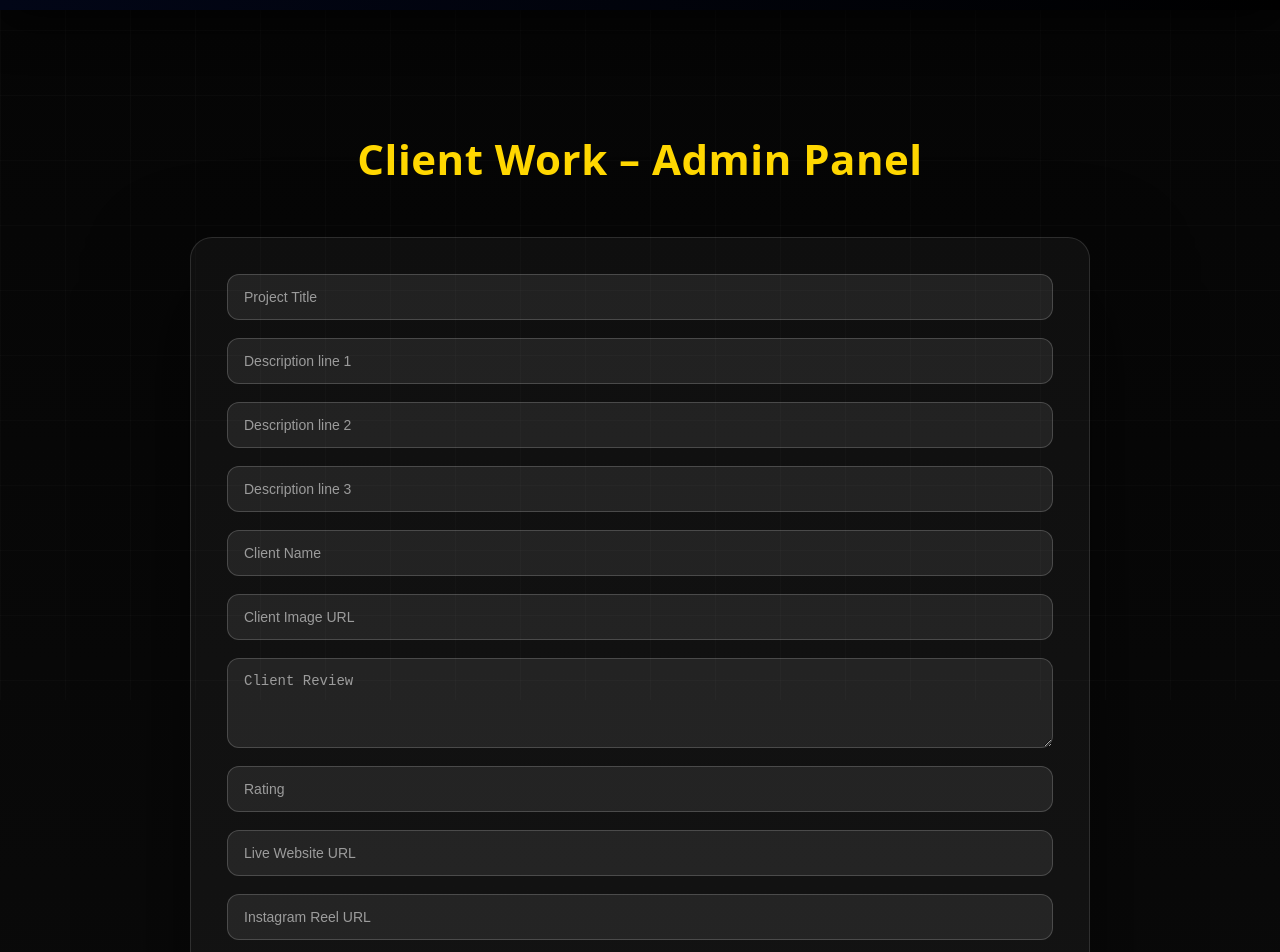
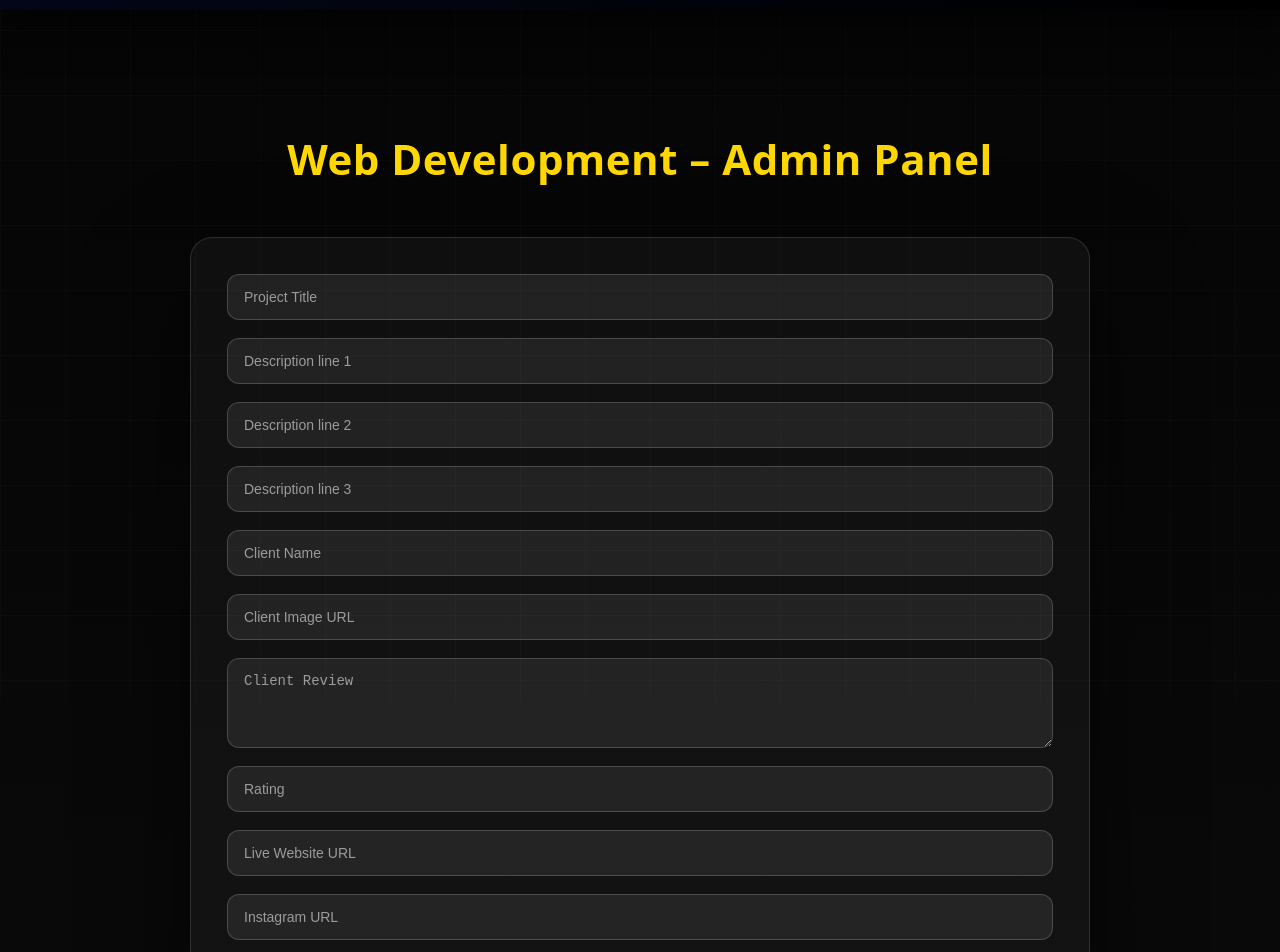
Before and after one commit to sasindra143/360-vertex-solutions, a React (Vite) app: page /admin/web-development in a window 1280 px wide. Shown: the part 100-1052 px from the top of the page. Built offline with nearby package versions, Linux system fonts and the light colour scheme.

Commit message:
Enable live admin panel for web development

```diff
--- a/src/App.jsx
+++ b/src/App.jsx
@@ -23,8 +23,7 @@ import Profile from "./components/Profile/Profile";
 import WebDevelopment from "./pages/WebDevelopment/WebDevelopment";
 import Consultation from "./pages/WebDevelopment/Consultation";
 
-/* ADMIN */
-import AdminDashboard from "./pages/Admin/AdminDashboard";
+/* ADMIN (ONLY ONE ADMIN PAGE) */
 import WebDevAdmin from "./pages/Admin/WebDevAdmin";
 
 /* ===============================
@@ -59,7 +58,7 @@ function AuthLayout() {
   return <Outlet />;
 }
 
-/* ADMIN LAYOUT (NO FOOTER, NO FLOATING BUTTONS) */
+/* ADMIN LAYOUT */
 function AdminLayout() {
   return (
     <>
@@ -138,11 +137,10 @@ export default function App() {
         <Route path="/reset-password/:token" element={<ResetPassword />} />
       </Route>
 
-      {/* ADMIN */}
-      <Route path="/admin" element={<AdminLayout />}>
-        <Route index element={<AdminDashboard />} />
+      {/* ADMIN – WEB DEVELOPMENT ONLY */}
+      <Route element={<AdminLayout />}>
         <Route
-          path="web-development"
+          path="/admin/web-development"
           element={<WebDevAdmin />}
         />
       </Route>
--- a/src/pages/Admin/WebDevAdmin.jsx
+++ b/src/pages/Admin/WebDevAdmin.jsx
@@ -20,14 +20,15 @@ export default function WebDevAdmin() {
     media: "",
   });
 
-  /* LOAD */
+  /* LOAD FROM LOCAL STORAGE */
   useEffect(() => {
     const saved = JSON.parse(localStorage.getItem(STORAGE_KEY)) || [];
     setProjects(saved);
   }, []);
 
-  const handleChange = (e) =>
+  const handleChange = (e) => {
     setForm({ ...form, [e.target.name]: e.target.value });
+  };
 
   /* ADD PROJECT */
   const handleSubmit = (e) => {
@@ -60,7 +61,6 @@ export default function WebDevAdmin() {
     setProjects(updated);
     localStorage.setItem(STORAGE_KEY, JSON.stringify(updated));
 
-    // 🔥 FORCE FRONTEND UPDATE
     window.dispatchEvent(new Event("projectsUpdated"));
 
     setForm({
@@ -78,7 +78,7 @@ export default function WebDevAdmin() {
     });
   };
 
-  /* DELETE */
+  /* DELETE PROJECT */
   const deleteProject = (id) => {
     const updated = projects.filter((p) => p.id !== id);
     setProjects(updated);
@@ -88,7 +88,7 @@ export default function WebDevAdmin() {
 
   return (
     <section className="webdev-admin">
-      <h1>Client Work – Admin Panel</h1>
+      <h1>Web Development – Admin Panel</h1>
 
       <form className="admin-form" onSubmit={handleSubmit}>
         <input name="title" placeholder="Project Title" required onChange={handleChange} />
@@ -100,9 +100,9 @@ export default function WebDevAdmin() {
         <textarea name="clientReview" placeholder="Client Review" required onChange={handleChange} />
         <input name="rating" placeholder="Rating" onChange={handleChange} />
         <input name="website" placeholder="Live Website URL" onChange={handleChange} />
-        <input name="instagram" placeholder="Instagram Reel URL" onChange={handleChange} />
+        <input name="instagram" placeholder="Instagram URL" onChange={handleChange} />
         <textarea name="media" placeholder="Media URLs (comma separated)" required onChange={handleChange} />
-        <button>Add Client Project</button>
+        <button type="submit">Add Client Project</button>
       </form>
 
       <div className="admin-list">
```
